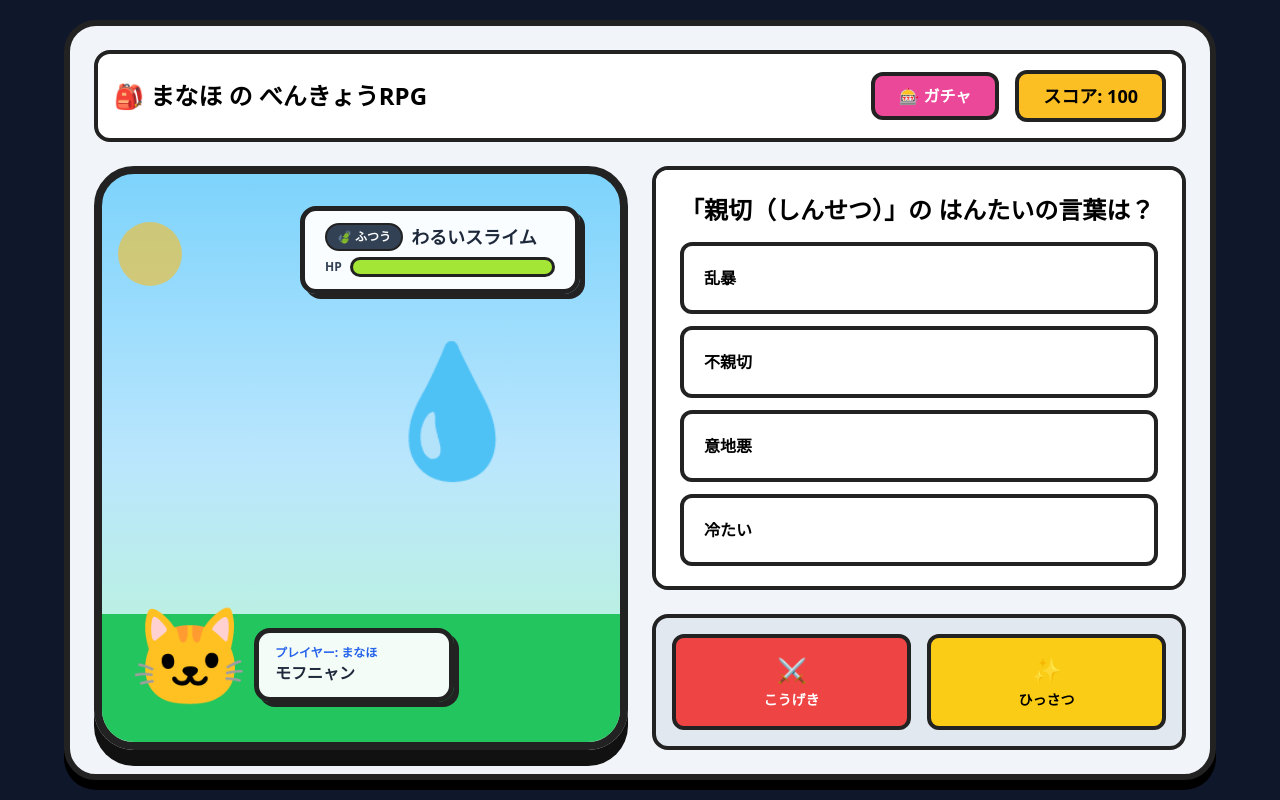
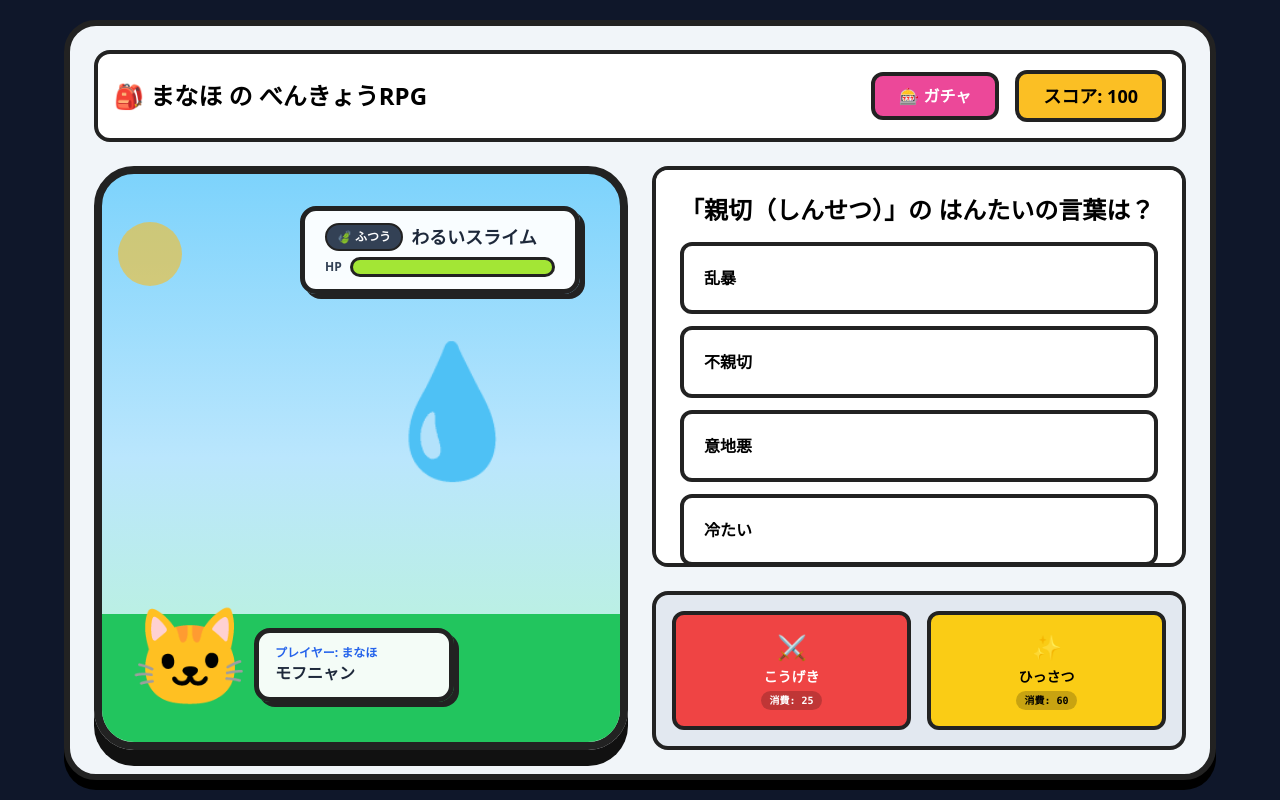
Before and after one commit to kotani6053/manaho-rpg, a Next.js app in the folder my-study-rpg/: page / in a window 1280 px wide. Built offline with nearby package versions, Linux system fonts and the light colour scheme.

Commit message:
Update ActionPanel.tsx

```diff
--- a/my-study-rpg/src/components/ActionPanel.tsx
+++ b/my-study-rpg/src/components/ActionPanel.tsx
@@ -10,22 +10,26 @@ type ActionPanelProps = {
 export default function ActionPanel({ points, monsterHP, onAttack }: ActionPanelProps) {
   return (
     <div className="bg-slate-200 border-4 border-[#222222] rounded-2xl p-4 grid grid-cols-2 gap-4">
+      {/* こうげきボタン */}
       <button
         onClick={() => onAttack(false)}
         disabled={points < 25 || monsterHP <= 0}
-        className="flex flex-col items-center justify-center bg-red-500 disabled:bg-slate-400 text-white p-4 rounded-xl border-4 border-[#222222]"
+        className="flex flex-col items-center justify-center bg-red-500 disabled:bg-slate-400 text-white p-4 rounded-xl border-4 border-[#222222] transition-none"
       >
         <span className="text-2xl mb-1">⚔️</span>
         <span className="font-black text-sm">こうげき</span>
+        <span className="font-mono text-[10px] font-black mt-1 bg-black/20 px-2 py-0.5 rounded-full">消費: 25</span>
       </button>
 
+      {/* ひっさつボタン */}
       <button
         onClick={() => onAttack(true)}
         disabled={points < 60 || monsterHP <= 0}
-        className="flex flex-col items-center justify-center bg-yellow-400 disabled:bg-slate-400 text-black p-4 rounded-xl border-4 border-[#222222]"
+        className="flex flex-col items-center justify-center bg-yellow-400 disabled:bg-slate-400 text-black p-4 rounded-xl border-4 border-[#222222] transition-none"
       >
         <span className="text-2xl mb-1">✨</span>
         <span className="font-black text-sm">ひっさつ</span>
+        <span className="font-mono text-[10px] font-black mt-1 bg-black/20 px-2 py-0.5 rounded-full">消費: 60</span>
       </button>
     </div>
   );
```
